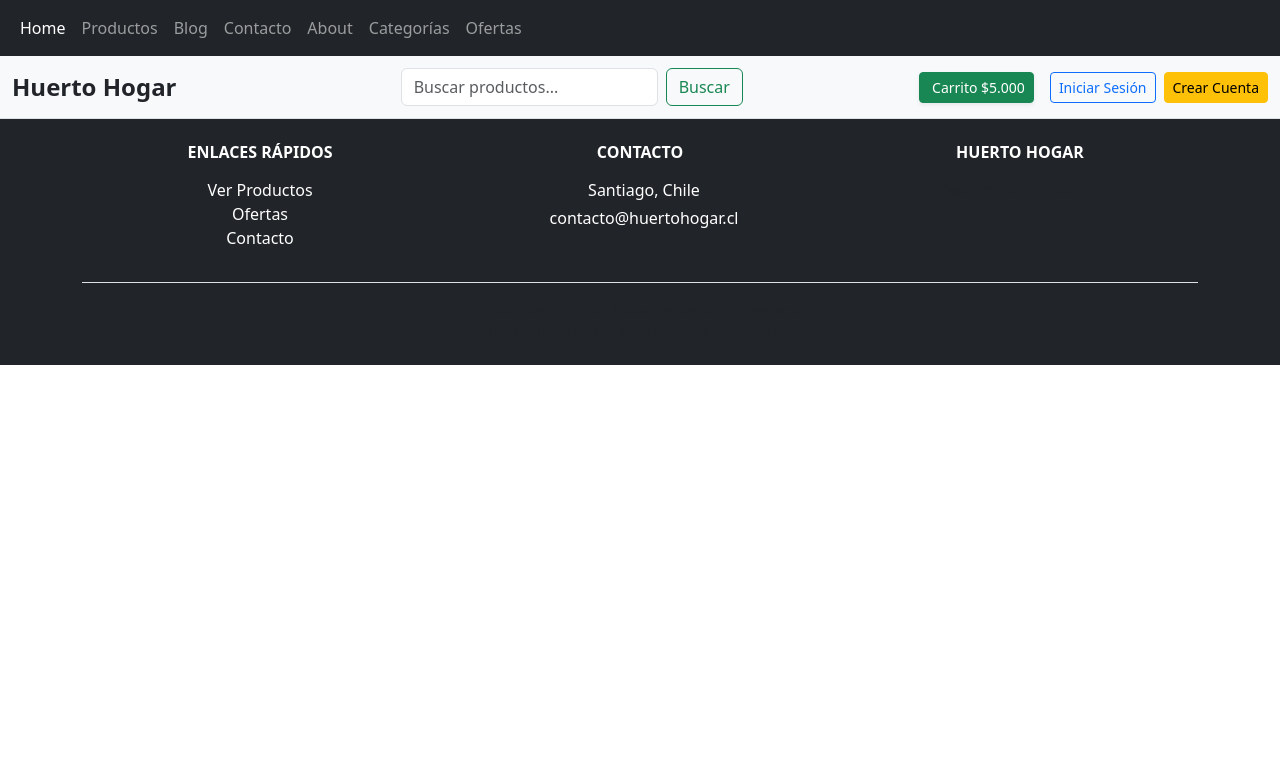
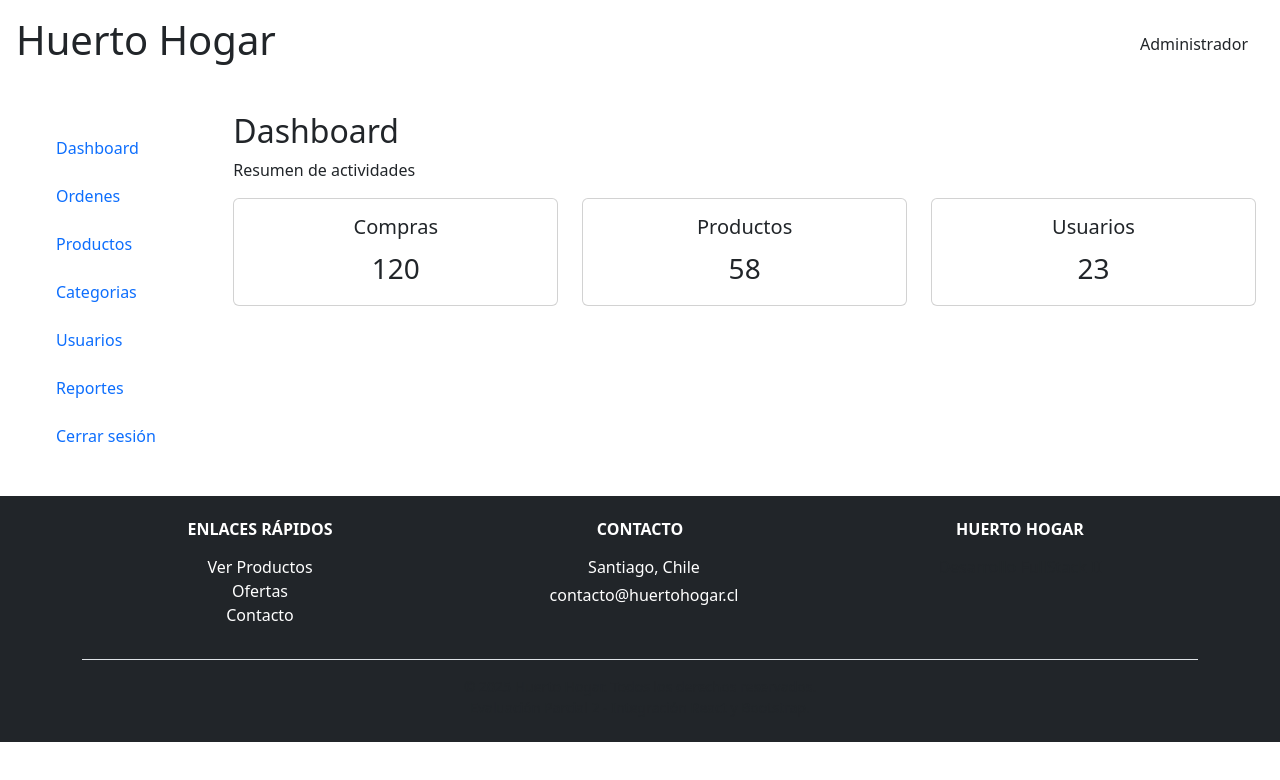
Before and after one commit to manuelieg/huerto-hogar, a React (Vite) app: page /admin in a window 1280 px wide. Shown: the top 780 px of the page. Built offline with nearby package versions, Linux system fonts and the light colour scheme.

Commit message:
creacion basica de admin

```diff
--- a/src/App.jsx
+++ b/src/App.jsx
@@ -1,19 +1,25 @@
-
 import React from 'react';
-import { Routes, Route } from "react-router-dom";
+import { Routes, Route, useLocation } from "react-router-dom";
 import Header from "./components/Header.jsx";
 import Footer from "./components/Footer.jsx";
 import Home from "./pages/Home.jsx";
 import Productos from "./pages/Productos.jsx";
+import Admin from "./admin/Admin.jsx";
 
 
 function App() {
+  const location = useLocation();
+
+  const hideHeaderRoutes = ['/admin'];
+
   return (
     <>
-      <Header />
+      {!hideHeaderRoutes.includes(location.pathname) && <Header />}
       <Routes>
         <Route path='/' element={<Home />} />
         <Route path='/productos' element={<Productos />} />
+        <Route path="/admin" element={<Admin />} />
+
       </Routes>
       <Footer />
     </>
--- /dev/null
+++ b/src/admin/Admin.jsx
@@ -0,0 +1,51 @@
+import { Link } from "react-router-dom";
+import AdminHeader from "../components/AdminHeader";
+import AdminBarra from "../components/AdminBarra";
+
+function Admin() {
+  return (
+    <div className="admin-container">
+      <AdminHeader />
+      <div className="container-fluid main-bg p-4">
+        <div className="row">
+          <div className="col-md-2">
+            <AdminBarra />
+          </div>
+          <div className="col-md-10">
+            <h2 className="text-title">Dashboard</h2>
+            <p className="text-subtitle">Resumen de actividades</p>
+
+            <div className="row mb-4">
+              <div className="col-md-4">
+                <div className="card card-custom text-center">
+                  <div className="card-body">
+                    <h5 className="card-title">Compras</h5>
+                    <p className="card-text fs-3">120</p>
+                  </div>
+                </div>
+              </div>
+              <div className="col-md-4">
+                <div className="card card-custom text-center">
+                  <div className="card-body">
+                    <h5 className="card-title">Productos</h5>
+                    <p className="card-text fs-3">58</p>
+                  </div>
+                </div>
+              </div>
+              <div className="col-md-4">
+                <div className="card card-custom text-center">
+                  <div className="card-body">
+                    <h5 className="card-title">Usuarios</h5>
+                    <p className="card-text fs-3">23</p>
+                  </div>
+                </div>
+              </div>
+            </div>
+          </div>
+        </div>
+      </div>
+    </div>
+  );
+}
+
+export default Admin;
--- /dev/null
+++ b/src/components/AdminBarra.jsx
@@ -0,0 +1,31 @@
+function AdminBarra() {
+  return (
+    <nav className="admin-sidebar d-flex flex-column p-3">
+      <ul className="nav flex-column">
+        <li className="nav-item mb-2">
+          <a href="#" className="nav-link">Dashboard</a>
+        </li>
+        <li className="nav-item mb-2">
+          <a href="#" className="nav-link">Ordenes</a>
+        </li>
+        <li className="nav-item mb-2">
+          <a href="#" className="nav-link">Productos</a>
+        </li>
+        <li className="nav-item mb-2">
+          <a href="#" className="nav-link">Categorias</a>
+        </li>
+        <li className="nav-item mb-2">
+          <a href="#" className="nav-link">Usuarios</a>
+        </li>
+        <li className="nav-item mb-2">
+          <a href="#" className="nav-link">Reportes</a>
+        </li>
+        <li className="nav-item mt-auto">
+          <a href="#" className="nav-link logout">Cerrar sesión</a>
+        </li>
+      </ul>
+    </nav>
+  );
+}
+
+export default AdminBarra;
--- /dev/null
+++ b/src/components/AdminHeader.jsx
@@ -0,0 +1,12 @@
+function AdminHeader() {
+  return (
+    <header className="admin-header d-flex justify-content-between align-items-center p-3">
+      <h1 className="header-title">Huerto Hogar</h1>
+      <div className="header-actions d-flex align-items-center">
+        <span className="user-name me-3">Administrador</span>
+      </div>
+    </header>
+  );
+}
+
+export default AdminHeader;
```
Also changed, not shown: 1 other file (tests, documents, lock files or other folders).
